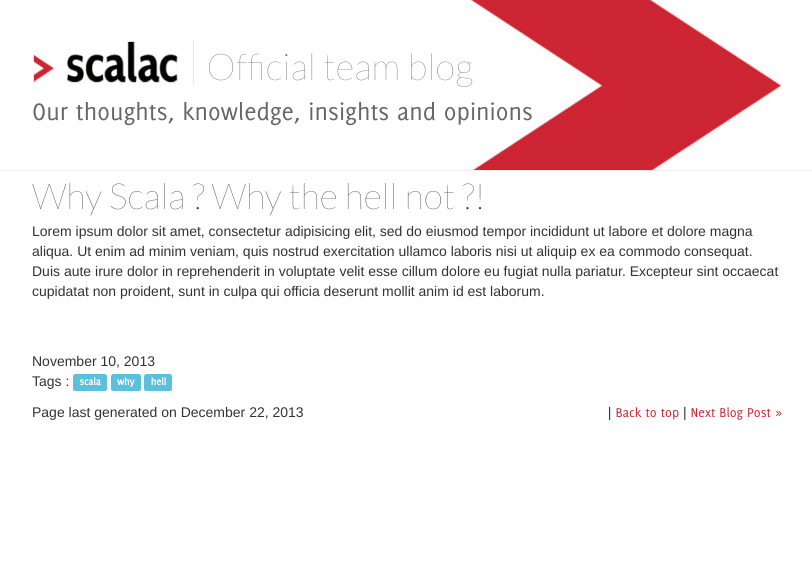
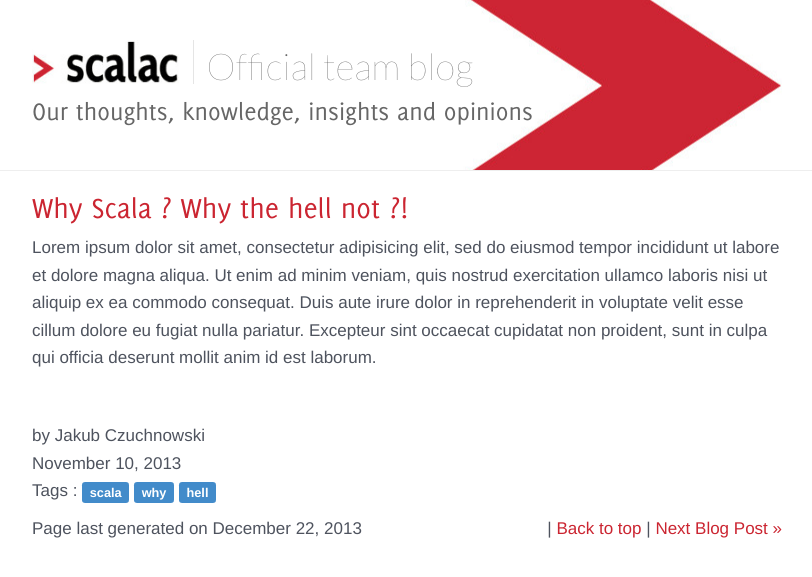
Before and after one commit to serafinmaciej/ScalaConsultants.github.io, a Jekyll site: the page built from _posts/2013-11-10-why-scala-why-not.markdown, in a window 1280 px wide. Shown: the top 577 px of the page, without its empty margins (233-1045 px from the left). Built offline with Jekyll 4.4.1, drawn with Linux system fonts in a browser that asks for light colours.

Commit message:
style fixes

```diff
--- a/_layouts/post.html
+++ b/_layouts/post.html
@@ -5,7 +5,7 @@
 <div>
     <div class="row">
         <div class="col-md-12">
-            <h1>{{ page.title }}</h1>
+            <h3>{{ page.title }}</h3>
         </div>
     </div>
 
@@ -23,9 +23,11 @@
     <div class="row">
         <div class="col-md-12">
             <p>
+			  by {{ page.author }}
+			  <br />
               {{ page.date | date: "%B %e, %Y" }}
               <br />
-              Tags :{% for tag in page.tags %} <a href="/tags/{{ tag }}" rel="tooltip" title="View pages tagged with &quot;{{ tag }}&quot;"><span class="label label-info">{{ tag }}</span></a>  {% if forloop.last != true %} {% endif %} {% endfor %}
+              Tags :{% for tag in page.tags %} <a href="/tags/{{ tag }}" rel="tooltip" title="View pages tagged with &quot;{{ tag }}&quot;"><span class="label label-primary">{{ tag }}</span></a>  {% if forloop.last != true %} {% endif %} {% endfor %}
               <br />
             </p>
         </div>
--- a/_posts/2013-11-10-why-scala-why-not.markdown
+++ b/_posts/2013-11-10-why-scala-why-not.markdown
@@ -7,6 +7,7 @@
 summary: It's almost 2014. The question "why should I use Scala?" sounds really stupid today.
 wordpress_id: 34
 image: placeholder.png
+author: Jakub Czuchnowski
 tags:
 - scala
 - why
--- a/_posts/2013-11-15-spray-vs-lift-rest.markdown
+++ b/_posts/2013-11-15-spray-vs-lift-rest.markdown
@@ -7,6 +7,7 @@
 summary: Scalac team inside flame war. See who wins the ultimate argument.
 wordpress_id: 12
 image: placeholder.png
+author: Jakub Czuchnowski
 tags:
 - scala
 - spray
--- a/index.html
+++ b/index.html
@@ -6,14 +6,16 @@
 {% for post in site.posts offset: 0 limit: 50 %}
 <div class="row">
   <div class="col-md-12">
-	<h3><strong><a href="{{ post.url }}">{{ post.title }}</a></strong></h3>
+	<h3><a href="{{ post.url }}">{{ post.title }}</a></h3>
     <p>
       {{ post.summary }}
     </p>
 	<p>
+	  by {{ post.author }}
+	<br />
       {{ post.date | date: "%B %e, %Y" }}
 	<br />
-      Tags :{% for tag in post.tags %} <a href="/tags/{{ tag }}" rel="tooltip" title="View posts tagged with &quot;{{ tag }}&quot;"><span class="label label-info">{{ tag }}</span></a>  {% if forloop.last != true %} {% endif %} {% endfor %}
+      Tags :{% for tag in post.tags %} <a href="/tags/{{ tag }}" rel="tooltip" title="View posts tagged with &quot;{{ tag }}&quot;"><span class="label label-primary">{{ tag }}</span></a>  {% if forloop.last != true %} {% endif %} {% endfor %}
     </p>
     <p><a href="{{ post.url }}">Read more</a></p>
 	<hr>
```
Also changed, not shown: _includes/styles/custom.css (+17 -1 lines), README.md.
